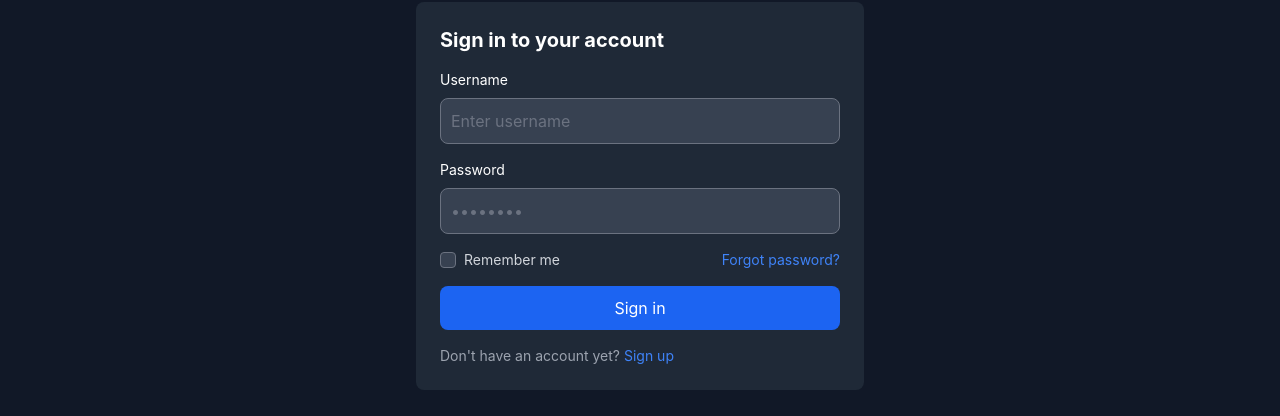
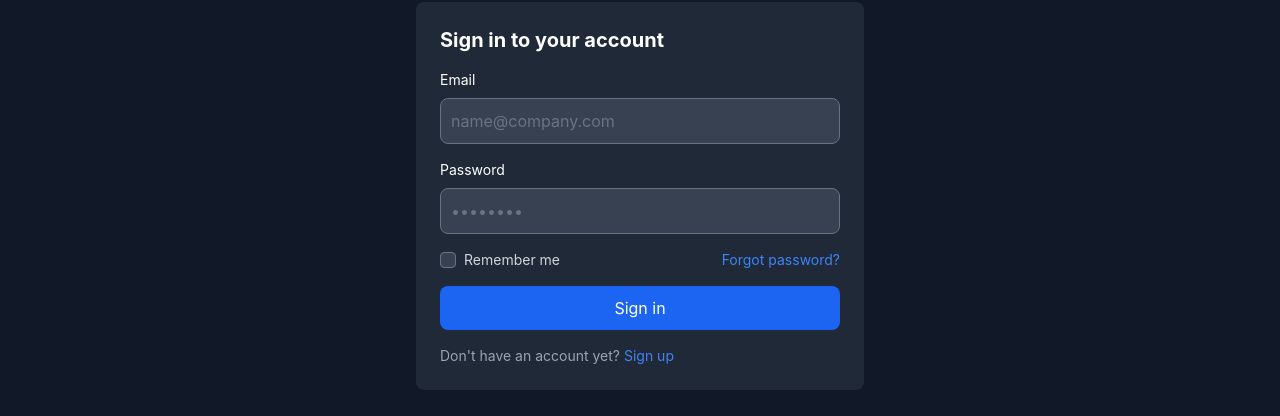
Before and after one commit to FatimaEzahraeAdardor/hunters_leagues_front, an Angular app: page /login in a window 1280 px wide. Shown: the part 232-648 px from the top of the page. Built offline with nearby package versions, Linux system fonts and the light colour scheme.

Commit message:
authentification done

```diff
--- a/src/app/app.config.ts
+++ b/src/app/app.config.ts
@@ -1,9 +1,11 @@
-import { ApplicationConfig } from '@angular/core';
+import {ApplicationConfig, importProvidersFrom} from '@angular/core';
 import { provideRouter } from '@angular/router';
 
 import { routes } from './app.routes';
 import { provideClientHydration } from '@angular/platform-browser';
+import {provideHttpClient, withInterceptors, withInterceptorsFromDi} from "@angular/common/http";
 
 export const appConfig: ApplicationConfig = {
-  providers: [provideRouter(routes), provideClientHydration()]
+  providers: [provideRouter(routes), provideHttpClient(withInterceptorsFromDi()),
+  ]
 };
--- /dev/null
+++ b/src/app/core/constants/constants.ts
@@ -0,0 +1,11 @@
+const apiUrl = "http://localhost:8080/api";
+export const API_ENDPOINT = {
+  Auth: {
+    Register: `${apiUrl}/auth/register`,
+    Login: `${apiUrl}/auth/login`,
+
+  },
+}
+  export const LocalStorage ={
+    token: "USER-TOKEN",
+  }
--- /dev/null
+++ b/src/app/core/guards/auth.guard.ts
@@ -0,0 +1,15 @@
+import {CanActivateFn, Router} from '@angular/router';
+import {inject} from "@angular/core";
+import {AuthService} from "../services/auth.service";
+
+export const authGuard: CanActivateFn = (route, state) => {
+
+  const authService = inject(AuthService);
+  const router = inject(Router);
+  if (authService.isLoggedIn()) {
+    router.navigate(['/dashboard']);
+    return false;
+
+  }
+  return true;
+};
--- /dev/null
+++ b/src/app/core/services/auth.service.ts
@@ -0,0 +1,31 @@
+import { Injectable } from '@angular/core';
+import {HttpClient} from "@angular/common/http";
+import {ApiResponse, LoginPayload, RegisterPayload, User} from "../model/common.model";
+import {API_ENDPOINT, LocalStorage} from "../constants/constants";
+import {map, tap} from "rxjs";
+import {response} from "express";
+
+@Injectable({
+  providedIn: 'root'
+})
+export class AuthService {
+  // isLoggedIn: signal
+
+  constructor(private _http:HttpClient) {}
+  isLoggedIn(){
+    return localStorage.getItem('token');
+  }
+    register(payload: RegisterPayload) {
+    return this._http.post<ApiResponse<User>>(`${API_ENDPOINT.Auth.Register}`, payload);
+    }
+    login(payload: LoginPayload){
+    return this._http.post<ApiResponse<User>>(`${API_ENDPOINT.Auth.Login}`, payload)
+      .pipe(
+      tap({
+        next : (response : any) => {
+          localStorage.setItem("token", response.token);
+        }
+      })
+      )
+    }
+}
--- a/src/app/pages/login/login.component.html
+++ b/src/app/pages/login/login.component.html
@@ -9,15 +9,14 @@
       <h1 class="text-xl font-bold text-white">
         Sign in to your account
       </h1>
-
-      <form class="space-y-4">
+      <form [formGroup]="form" (submit)="onSubmit()" class="space-y-4">
         <div>
-          <label class="block mb-2 text-sm text-white">Username</label>
+          <label class="block mb-2 text-sm text-white">Email</label>
           <input
-            type="text"
-            name="username"
+            type="email"
+            formControlName="email"
             class="w-full p-2.5 bg-gray-700 border-gray-600 text-white rounded-lg focus:ring-blue-500 focus:border-blue-500"
-            placeholder="Enter username"
+            placeholder="name@company.com"
             required
           />
         </div>
@@ -26,6 +25,7 @@
           <label class="block mb-2 text-sm text-white">Password</label>
           <input
             type="password"
+            formControlName="password"
             class="w-full p-2.5 bg-gray-700 border-gray-600 text-white rounded-lg focus:ring-blue-500 focus:border-blue-500"
             placeholder="••••••••"
           />
@@ -44,6 +44,7 @@
 
         <button
           type="submit"
+          [disabled]="form.invalid"
           class="w-full py-2.5 mt-2 text-white bg-blue-600 hover:bg-blue-700 rounded-lg"
         >
           Sign in
--- a/src/app/pages/login/login.component.ts
+++ b/src/app/pages/login/login.component.ts
@@ -1,13 +1,41 @@
 import { Component } from '@angular/core';
-import {RouterLink} from "@angular/router";
+import { RouterLink } from "@angular/router";
+import { FormBuilder, FormControl, FormGroup, ReactiveFormsModule, Validators } from "@angular/forms";
+import { AuthService } from "../../core/services/auth.service";
+import {Router} from "@angular/router";
+
 
 @Component({
   selector: 'app-login',
   standalone: true,
-  imports: [RouterLink],
+  imports: [RouterLink, ReactiveFormsModule],
   templateUrl: './login.component.html',
   styleUrl: './login.component.css'
 })
 export class LoginComponent {
+  form: FormGroup;
 
+  // Inject AuthService properly here
+  constructor(private fb: FormBuilder, private authService: AuthService ,private router: Router) {
+    this.form = this.fb.group({
+      email: new FormControl('', [Validators.required, Validators.email]),
+      password: new FormControl('', [Validators.required, Validators.minLength(8)])
+    });
+  }
+
+  onSubmit() {
+    if (this.form.valid) {
+      console.log(this.form.value);
+      this.authService.login(this.form.value).subscribe({
+        next: (response: any) => {
+          this.router.navigate(['dashboard']);
+        },
+        error: (err) => {
+          console.error("Login failed:", err);
+        }
+      });
+    } else {
+      console.log('Form is invalid');
+    }
+  }
 }
--- a/src/app/pages/register/register.component.html
+++ b/src/app/pages/register/register.component.html
@@ -10,13 +10,13 @@
         Create an account
       </h1>
 
-      <form class="space-y-4">
+      <form  [formGroup]="form" (submit)="onSubmit()" class="space-y-4">
         <!-- Username -->
         <div>
           <label class="block mb-2 text-sm text-white">Username</label>
           <input
             type="text"
-            name="username"
+            formControlName="username"
             class="w-full p-2.5 bg-gray-700 border-gray-600 text-white rounded-lg focus:ring-blue-500 focus:border-blue-500"
             placeholder="Enter username"
             required
@@ -28,7 +28,7 @@
           <label class="block mb-2 text-sm text-white">Email</label>
           <input
             type="email"
-            name="email"
+            formControlName="email"
             class="w-full p-2.5 bg-gray-700 border-gray-600 text-white rounded-lg focus:ring-blue-500 focus:border-blue-500"
             placeholder="name@company.com"
             required
@@ -40,7 +40,7 @@
           <label class="block mb-2 text-sm text-white">Password</label>
           <input
             type="password"
-            name="password"
+            formControlName="password"
             class="w-full p-2.5 bg-gray-700 border-gray-600 text-white rounded-lg focus:ring-blue-500 focus:border-blue-500"
             placeholder="••••••••"
             required
@@ -52,7 +52,7 @@
           <label class="block mb-2 text-sm text-white">First Name</label>
           <input
             type="text"
-            name="firstName"
+            formControlName="firstName"
             class="w-full p-2.5 bg-gray-700 border-gray-600 text-white rounded-lg focus:ring-blue-500 focus:border-blue-500"
             placeholder="Enter first name"
             required
@@ -64,7 +64,7 @@
           <label class="block mb-2 text-sm text-white">Last Name</label>
           <input
             type="text"
-            name="lastName"
+            formControlName="lastName"
             class="w-full p-2.5 bg-gray-700 border-gray-600 text-white rounded-lg focus:ring-blue-500 focus:border-blue-500"
             placeholder="Enter last name"
             required
@@ -76,7 +76,7 @@
           <label class="block mb-2 text-sm text-white">CIN</label>
           <input
             type="text"
-            name="cin"
+            formControlName="cin"
             class="w-full p-2.5 bg-gray-700 border-gray-600 text-white rounded-lg focus:ring-blue-500 focus:border-blue-500"
             placeholder="Enter CIN"
             required
@@ -88,7 +88,7 @@
           <label class="block mb-2 text-sm text-white">Nationality</label>
           <input
             type="text"
-            name="nationality"
+            formControlName="nationality"
             class="w-full p-2.5 bg-gray-700 border-gray-600 text-white rounded-lg focus:ring-blue-500 focus:border-blue-500"
             placeholder="Enter nationality"
             required
@@ -97,6 +97,7 @@
 
         <button
           type="submit"
+          [disabled]="form.invalid"
           class="w-full py-2.5 mt-4 text-white bg-blue-600 hover:bg-blue-700 rounded-lg"
         >
           Create Account
--- a/src/app/pages/register/register.component.ts
+++ b/src/app/pages/register/register.component.ts
@@ -1,13 +1,43 @@
 import { Component } from '@angular/core';
-import {RouterModule} from "@angular/router";
+import {Router, RouterModule} from "@angular/router";
+import {FormBuilder, FormControl, FormGroup, ReactiveFormsModule, Validators} from "@angular/forms";
+import {AuthService} from "../../core/services/auth.service";
 
 @Component({
   selector: 'app-register',
   standalone: true,
-  imports: [RouterModule],
+  imports: [RouterModule , ReactiveFormsModule],
   templateUrl: './register.component.html',
   styleUrl: './register.component.css'
 })
 export class RegisterComponent {
+  form: FormGroup;
+  constructor(fb: FormBuilder,private authService: AuthService,private router: Router) {
+    this.form = fb.group({
+      username: new FormControl('', [Validators.required]),
+      email: new FormControl('', [Validators.required, Validators.email]),
+      password: new FormControl('', [Validators.required, Validators.minLength(8)]),
+      firstName: new FormControl('', [Validators.required]),
+      lastName: new FormControl('', [Validators.required]),
+      cin: new FormControl('', [Validators.required]),
+      nationality: new FormControl('', [Validators.required]),
+
+    })
+  }
+  onSubmit() {
+    if (this.form.valid) {
+      this.authService.register(this.form.value).subscribe({
+        next: (response: any) => {
+          this.router.navigate(['login']);
+        },
+        error: (err) => {
+          console.error("register failed:", err);
+        }
+      });
+    } else {
+      console.log('Form is invalid');
+    }
+  }
+
 
 }
```
Also changed, not shown: src/app/app.routes.ts (+5 -3 lines), src/app/core/model/common.model.ts (added, +27 -0 lines), 2 other files (tests, documents, lock files or other folders).
